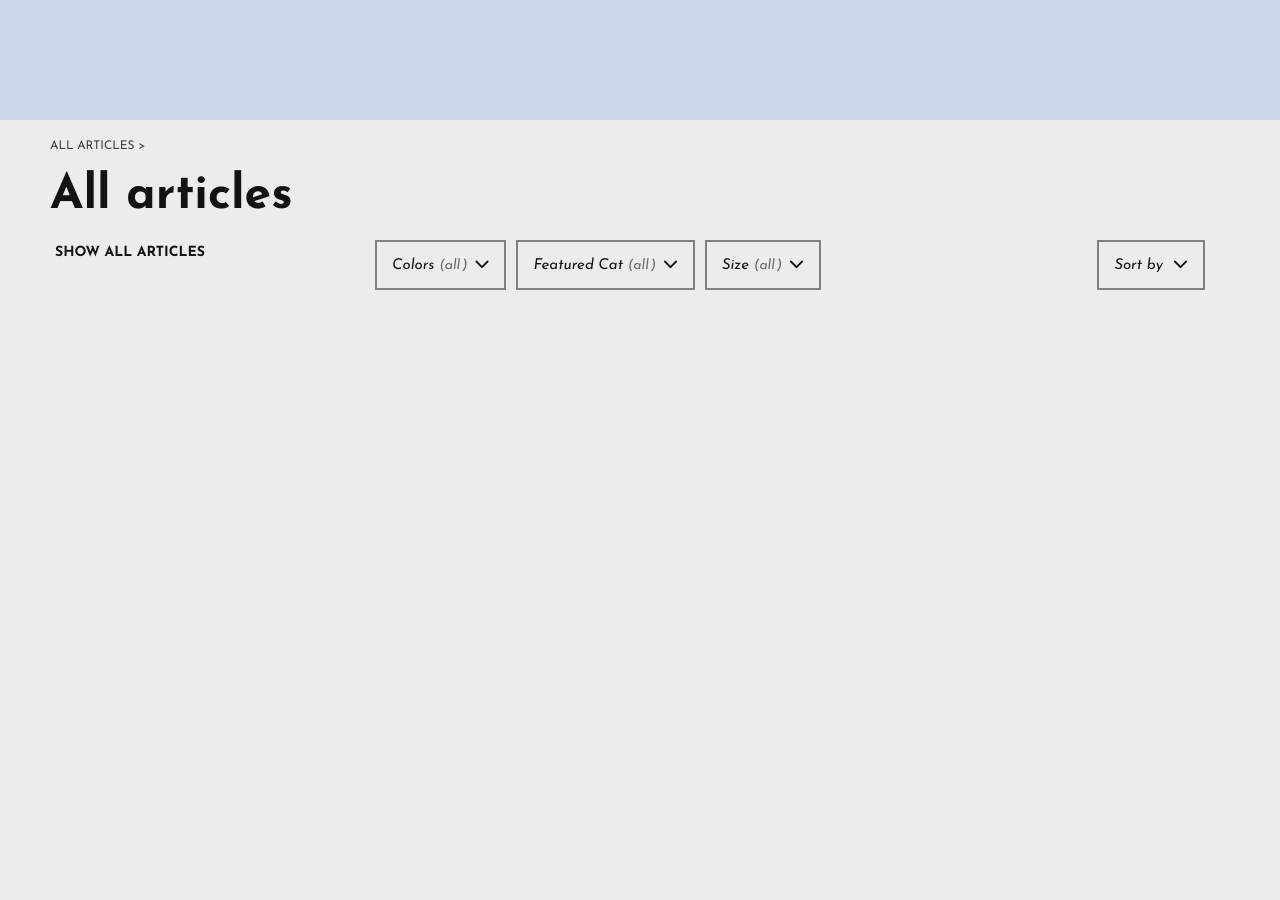
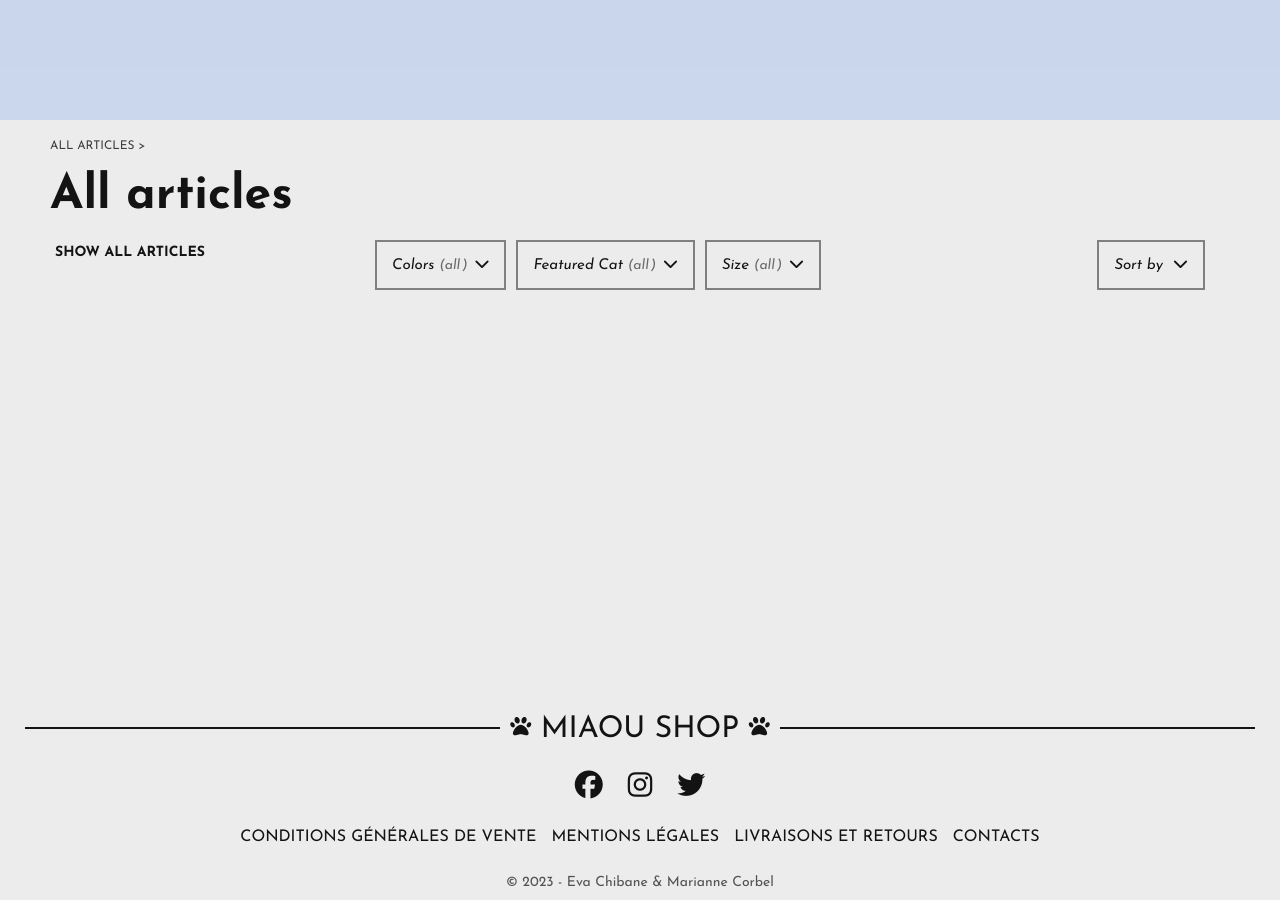
Before and after one commit to evzs/CHIBANE-CORBEL-shopping-app, a plain HTML site: page src/frontend/index.html in a window 1280 px wide. Shown: the part 440-1340 px from the top of the page. Before the commit the page ends 970 px from the top, so only its background shows below. Drawn offline with nearby package versions, Linux system fonts and the light colour scheme; no server answers.

Commit message:
added footer

```diff
--- a/src/frontend/assets/css/articles.css
+++ b/src/frontend/assets/css/articles.css
@@ -3,6 +3,7 @@ section.shop-ctn {
     width: 100%;
     display: flex;
     flex-direction: column;
+    min-height: 70vh;
 }
 a {
     color: unset;
@@ -21,7 +22,7 @@ h1 {
     min-height: 100%;
     display: flex;
     width: 100%;
-    margin-bottom: 200px;
+    margin-bottom: 50px;
 }
 .cat-title, .subcat-title {
     padding: 5px;
--- /dev/null
+++ b/src/frontend/assets/css/footer.css
@@ -0,0 +1,61 @@
+footer {
+    padding: 0 25px;
+    width: 100%;
+    display: flex;
+    flex-direction: column;
+    align-items: center;
+    justify-content: center;
+}
+
+.footer-logo {
+    z-index: 6;
+    width: 100%;
+    display: grid;
+    grid-template-columns: 1fr auto 1fr;
+    align-items: center;
+    justify-content: center;
+    margin: 30px 0;
+}
+.footer-logo div {
+    position: relative;
+    top: 2px;
+    padding: 0 10px;
+}
+
+.footer-logo::before, .footer-logo::after {
+    content: "";
+    height: 2px;
+    width: 100%;
+    background-color: #131313;
+}
+
+.footer-content {
+    width: 100%;
+    max-width: 1000px;
+    display: flex;
+    align-items: center;
+    justify-content: center;
+    flex-direction: column;
+    gap: 30px;
+}
+.socials {
+    display: flex;
+    align-items: center;
+    justify-content: center;
+    gap: 25px;
+    cursor: pointer;
+}
+.socials i {
+    font-size: 28px !important;
+}
+.footer-links {
+    display: flex;
+    gap: 15px;
+    text-transform: uppercase;
+    cursor: pointer;
+}
+.copyright {
+    font-size: 14px;
+    opacity: .7;
+    margin-bottom: 10px;
+}
--- a/src/frontend/assets/css/header.css
+++ b/src/frontend/assets/css/header.css
@@ -23,8 +23,10 @@ nav {
     align-items: center;
     gap: 5px;
 }
-.nav-center i {
-    font-size: 20px;
+.main-logo i {
+    font-size: .7em;
+    position: relative;
+    top: -3px;
 }
 .nav-right {
     font-size: 22px;
@@ -35,10 +37,10 @@ nav {
 .cart {
     cursor: pointer;
 }
-.logo {
+.main-logo {
     position: relative;
     top: 2px;
-    font-size: 30px;
+    font-size: 30px !important;
     font-family: 'Josefin Sans', sans-serif;
     cursor: pointer;
 }
--- a/src/frontend/assets/css/styles.css
+++ b/src/frontend/assets/css/styles.css
@@ -3,6 +3,7 @@
 @import url(articles.css);
 @import url(filters.css);
 @import url(quickcart.css);
+@import url(footer.css);
 
 * {
     margin: 0;
--- a/src/frontend/index.html
+++ b/src/frontend/index.html
@@ -17,7 +17,7 @@
     <header>
         <nav>
             <div class="nav-left"></div>
-            <div class="nav-center logo"><a><i class="fa-solid fa-paw"></i> MIAOU SHOP <i class="fa-solid fa-paw"></i></a></div>
+            <div class="nav-center main-logo"><a><i class="fa-solid fa-paw"></i> MIAOU SHOP <i class="fa-solid fa-paw"></i></a></div>
             <div class="nav-right nav-links">
                 <div class="nav-link account"><i class="fa-regular fa-user"></i></div>
                 <div class="nav-link wishlist"><i class="fa-regular fa-heart"></i></div>
@@ -164,7 +164,26 @@
             </div>
         </section>
     </main>
-    <footer></footer>
+    <footer>
+        <div class="footer-logo main-logo">
+            <div><i class="fa-solid fa-paw"></i> MIAOU SHOP <i class="fa-solid fa-paw"></i></div>
+        </div>
+        <div class="footer-content">
+            <div class="socials">
+                <i class="fa-brands fa-facebook"></i>
+                <i class="fa-brands fa-instagram"></i>
+                <i class="fa-brands fa-twitter"></i>
+            </div>
+            <div class="footer-links">
+                <div class="footer-link">Conditions générales de vente</div>
+                <div class="footer-link">Mentions légales</div>
+                <div class="footer-link">Livraisons et retours</div>
+                <div class="footer-link">Contacts</div>
+            </div>
+            <div class="copyright">© 2023 - <a href="https://github.com/evzs/">Eva Chibane</a> & <a href="https://github.com/RathGate/">Marianne Corbel</a></div>
+        </div>
+
+    </footer>
     <script src="assets/js/index/filters.js"></script>
     <script src="assets/js/index/index.js"></script>
 </body>
```
Also changed, not shown: src/frontend/article.html (+1 -1 lines).
